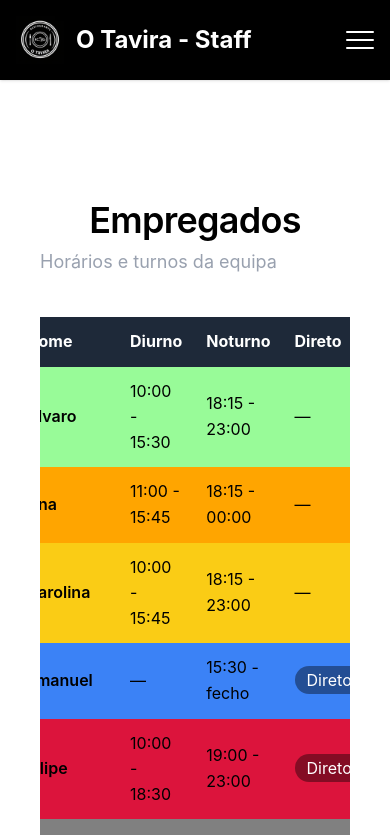
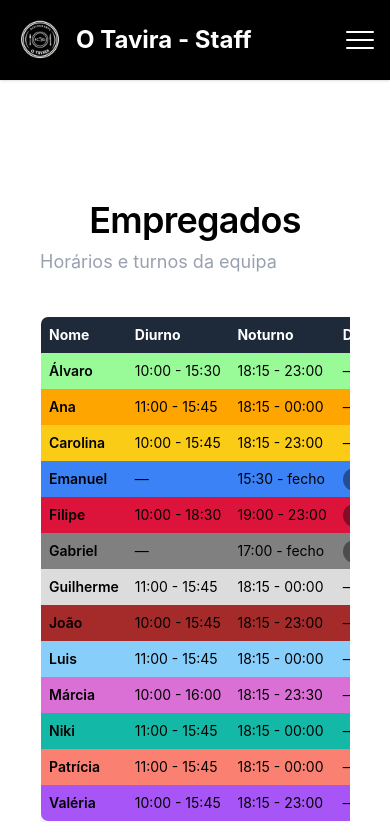
Before and after one commit to webdevmarcia/tavira, a React (Vite) app: page / in a window 390 px wide. Shown: the top 835 px of the page. Built offline with nearby package versions, Linux system fonts and the light colour scheme.

Commit message:
Melhorei a tabela em mobile

```diff
--- a/src/sections/Empregados.jsx
+++ b/src/sections/Empregados.jsx
@@ -25,15 +25,25 @@ export default function Empregados() {
         <p className="mt-2 text-lg text-gray-400">Horários e turnos da equipa</p>
       </div>
 
-      {/* Tabela */}
-      <div className="w-full overflow-x-auto flex justify-center">
-        <table className="w-full max-w-3xl mx-auto text-white border border-gray-700 rounded-lg overflow-hidden shadow-lg">
+      {/* Tabela otimizada */}
+      <div className="w-full overflow-x-auto">
+        <table className="
+          w-full
+          max-w-3xl
+          mx-auto
+          text-white
+          border border-gray-700
+          rounded-lg
+          overflow-hidden
+          shadow-lg
+          text-sm md:text-base
+        ">
           <thead className="bg-gray-800">
             <tr>
-              <th scope="col" className="p-3 text-left">Nome</th>
-              <th scope="col" className="p-3 text-left">Diurno</th>
-              <th scope="col" className="p-3 text-left">Noturno</th>
-              <th scope="col" className="p-3 text-left">Direto</th>
+              <th className="p-2 md:p-3 text-left whitespace-nowrap">Nome</th>
+              <th className="p-2 md:p-3 text-left whitespace-nowrap">Diurno</th>
+              <th className="p-2 md:p-3 text-left whitespace-nowrap">Noturno</th>
+              <th className="p-2 md:p-3 text-left whitespace-nowrap">Direto</th>
             </tr>
           </thead>
 
@@ -44,12 +54,12 @@ export default function Empregados() {
                 className="text-black"
                 style={{ backgroundColor: emp.cor }}
               >
-                <td className="p-3 font-semibold">{emp.nome}</td>
-                <td className="p-3">{emp.diurno}</td>
-                <td className="p-3">{emp.noturno}</td>
-                <td className="p-3">
+                <td className="p-2 md:p-3 font-semibold whitespace-nowrap">{emp.nome}</td>
+                <td className="p-2 md:p-3 whitespace-nowrap">{emp.diurno}</td>
+                <td className="p-2 md:p-3 whitespace-nowrap">{emp.noturno}</td>
+                <td className="p-2 md:p-3 whitespace-nowrap">
                   {emp.direto ? (
-                    <span className="px-3 py-1 bg-black/40 text-white rounded-full">
+                    <span className="px-3 py-1 bg-black/40 text-white rounded-full text-xs md:text-sm">
                       Direto
                     </span>
                   ) : (
```
